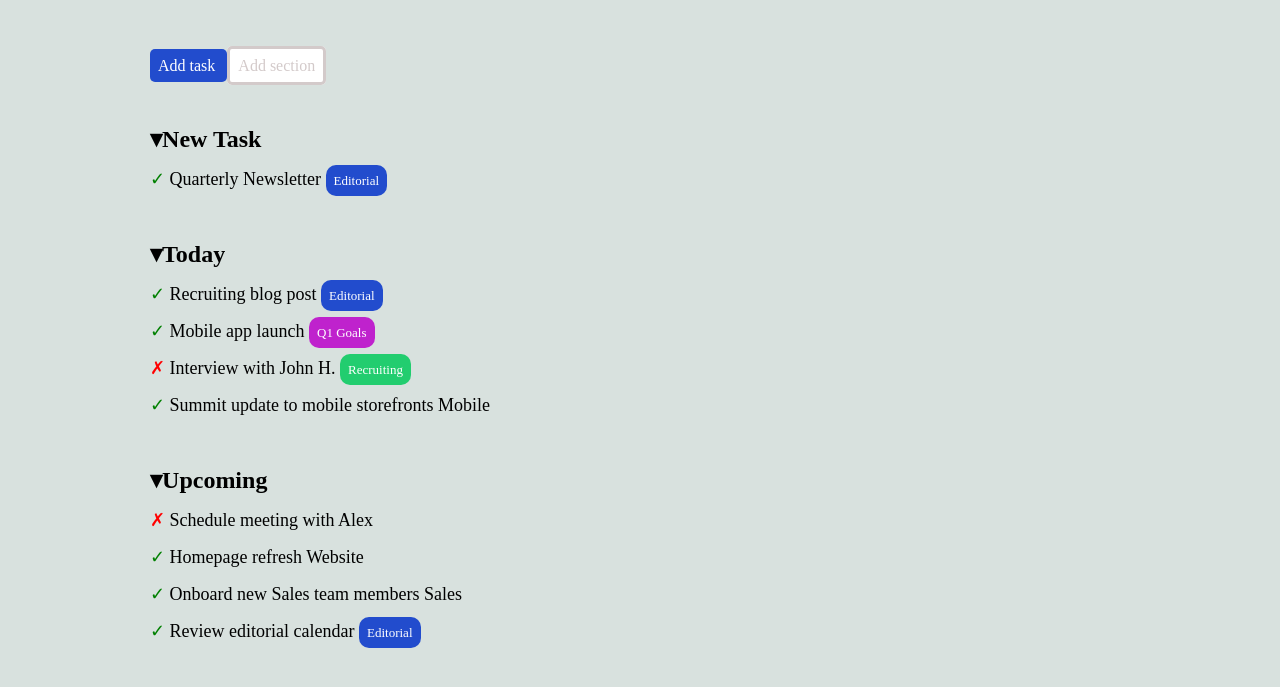
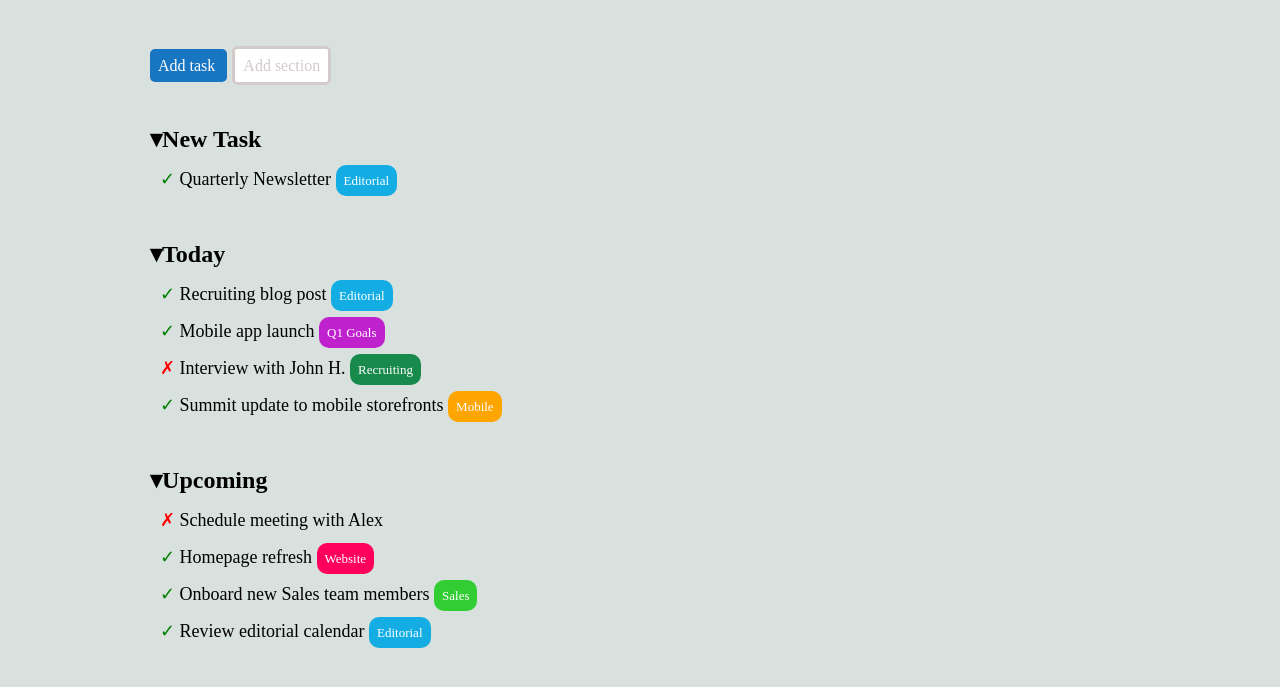
Before and after one commit to nickkept/html-css-toboolist, a plain HTML site: page index.html in a window 1280 px wide. Shown: the part 53-740 px from the top of the page. Drawn offline with Linux system fonts and the light colour scheme.

Commit message:
final touches

```diff
--- a/css/style.css
+++ b/css/style.css
@@ -29,12 +29,13 @@ main {
 }
 .badge{
     border-radius: 5px;
-    background-color: rgb(34, 76, 205);
+    background-color: rgb(23, 117, 194);
     color: white;
     padding: 0.5rem;
 }
 .add-section{
     border-radius: 5px;
+    margin-left: 5px;
     background-color: white;
     color: rgb(211, 202, 202);
     padding: 0.5rem;
@@ -51,14 +52,10 @@ main {
 .subsection-text{
     font-size: large;
     margin-top: 15px;
+    margin-left: 10px;
 }
-.blue-badge{
-    border-radius: 10px;
-    background-color: rgb(34, 76, 205);
-    color: white;
-    padding: 0.5rem;
-    font-size: small;
-}
+
+
 #checks{
     color: green;
 
@@ -67,7 +64,15 @@ main {
 #fails{
     color: red;
 }
-.purple-badge{
+.blue-badge{
+    border-radius: 10px;
+    background-color: rgb(19, 173, 228);
+    color: white;
+    padding: 0.5rem;
+    font-size: small;
+}
+
+.purp-badge{
     border-radius: 10px;
     background-color: rgb(191, 34, 205);
     color: white;
@@ -76,8 +81,29 @@ main {
 }
 .green-badge{
     border-radius: 10px;
-    background-color: rgb(34, 205, 111);
+    background-color: rgb(24, 138, 76);
     color: white;
     padding: 0.5rem;
     font-size: small;
 }
+.orange-badge{
+    border-radius: 10px;
+    background-color: orange;
+    color: white;
+    padding: 0.5rem;
+    font-size: small;
+}
+.pink-badge{
+    border-radius: 10px;
+    background-color: rgb(255, 0, 93);
+    color: white;
+    padding: 0.5rem;
+    font-size: small;
+}
+.lime-badge{
+    border-radius: 10px;
+    background-color: limegreen;
+    color: white;
+    padding: 0.5rem;
+    font-size: small;
+}
--- a/index.html
+++ b/index.html
@@ -46,7 +46,7 @@
         </div>
 
         <div>
-            <p class="subsection-text"> <span id="checks">&#x2713;</span> Mobile app launch <span class="purple-badge">Q1 Goals</span>
+            <p class="subsection-text"> <span id="checks">&#x2713;</span> Mobile app launch <span class="purp-badge"> Q1 Goals</span>
             </p>
         </div>
 
```
